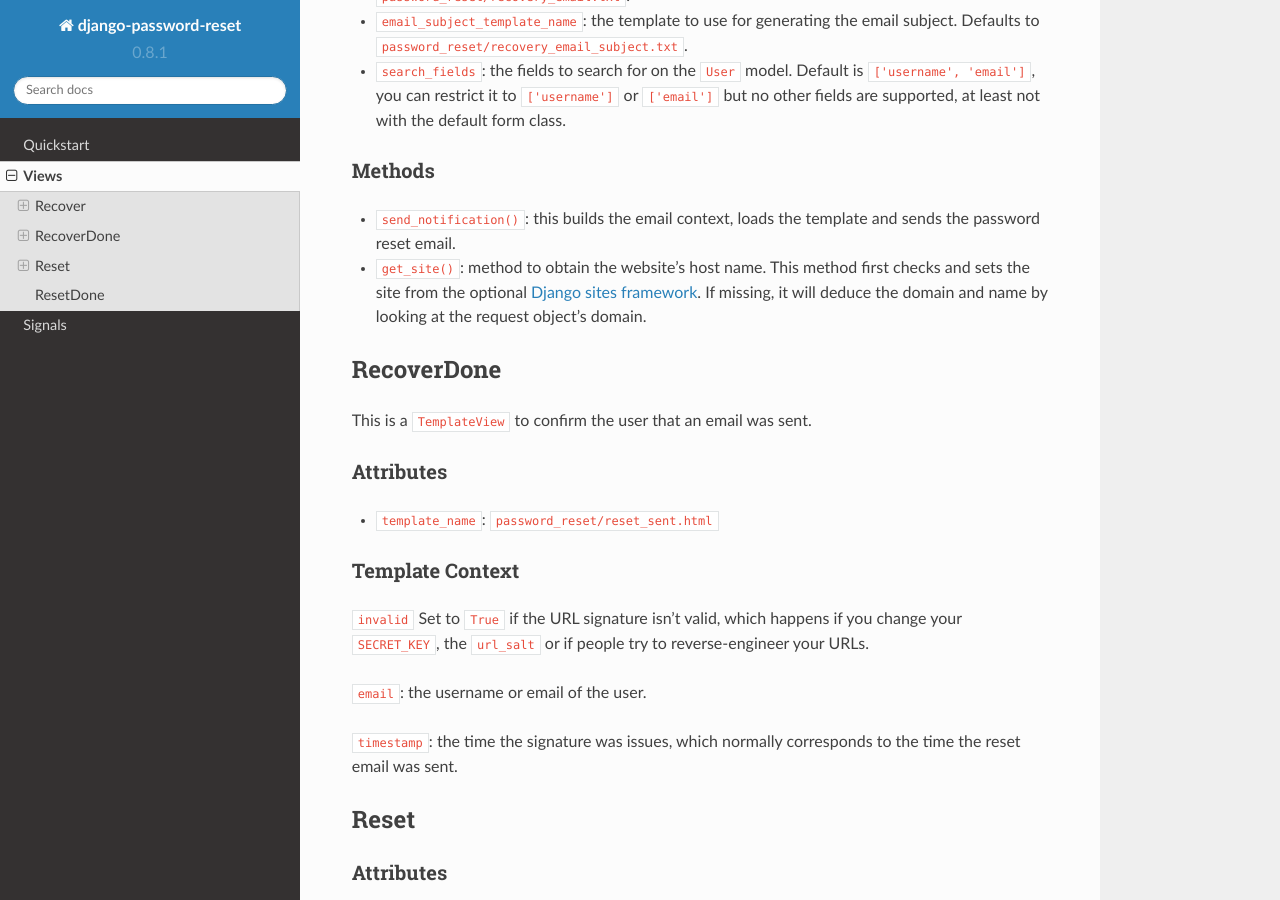
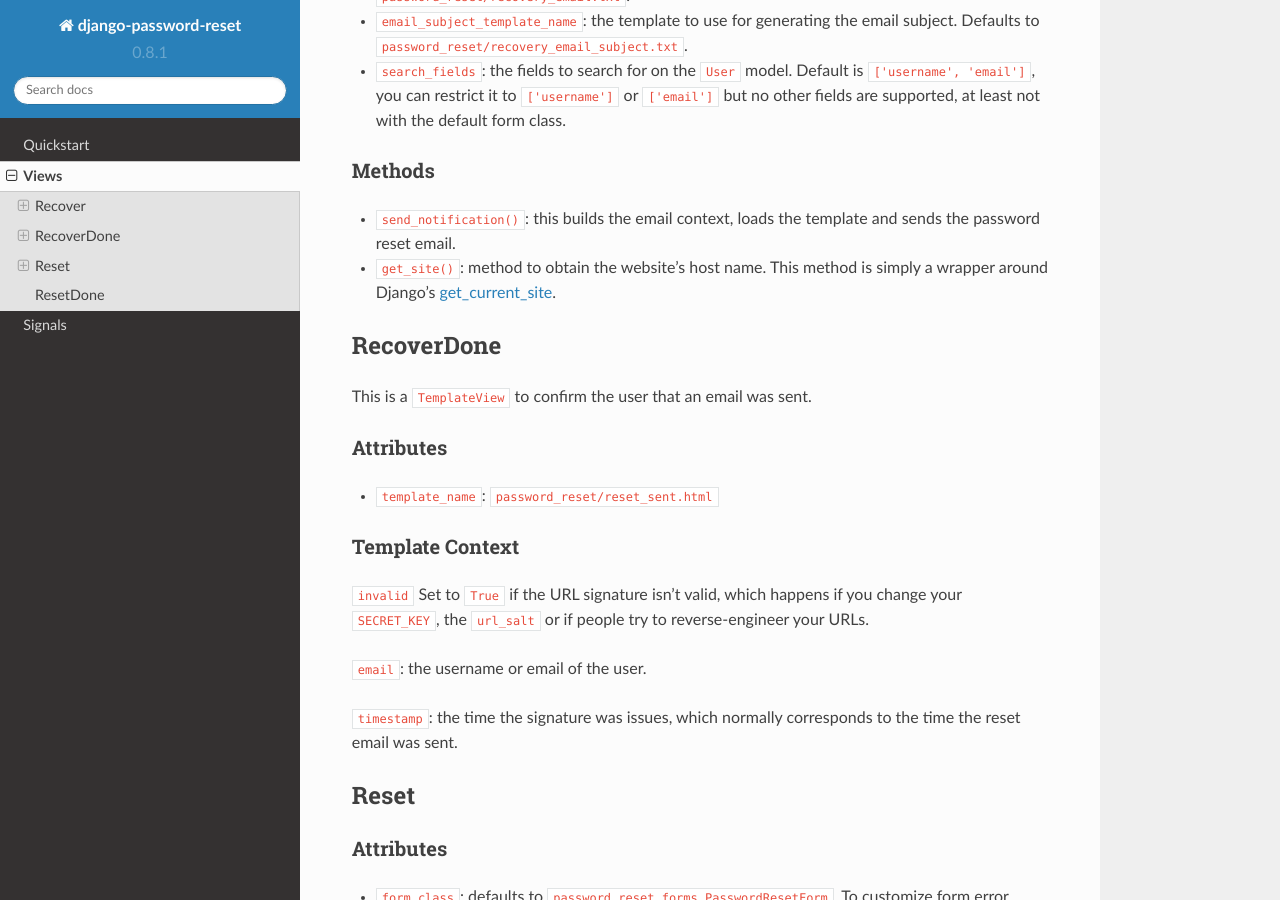
Before and after one commit to brutasse/django-password-reset, a Sphinx documentation site: the page built from docs/views.rst, in a window 1280 px wide and 900 px high, scrolled down 877 px. Built offline with Sphinx 7.4.7 and the Read the Docs theme 2.0.0, drawn with Linux system fonts in a browser that asks for light colours.

Commit message:
Updates for Python 3.5 and Django 1.9
Replace get_site with a call to Django's get_current_site.  Comparing
get_site with Django's get_current_site shows that their implementations
are identical (see [Django 1.4's version][1] or [Django 1.8's][2]).

Django 1.9 moved form initialization to get_context_data, and
get_context_data is called even if the Reset view returns invalid.  To
accommodate, I added code to initialize user in Reset.dispatch.

This fixes issue #36.

[1]: https://github.com/django/django/blob/stable/1.4.x/django/contrib/sites/models.py#L86
[2]: https://github.com/django/django/blob/stable/1.8.x/django/contrib/sites/shortcuts.py

```diff
--- a/docs/views.rst
+++ b/docs/views.rst
@@ -57,10 +57,10 @@ Methods
 * ``send_notification()``: this builds the email context, loads the template
   and sends the password reset email.
 
-* ``get_site()``: method to obtain the website's host name.  This method first
-  checks and sets the site from the optional `Django sites framework
-  <https://docs.djangoproject.com/en/dev/ref/contrib/sites/>`_.  If missing,
-  it will deduce the domain and name by looking at the request object's domain.
+* ``get_site()``: method to obtain the website's host name.  This method is
+  simply a wrapper around Django's `get_current_site`_.
+
+  .. _get_current_site: https://docs.djangoproject.com/en/stable/ref/contrib/sites/#get-current-site-shortcut
 
 RecoverDone
 -----------
```
Also changed, not shown: 3 other files.
